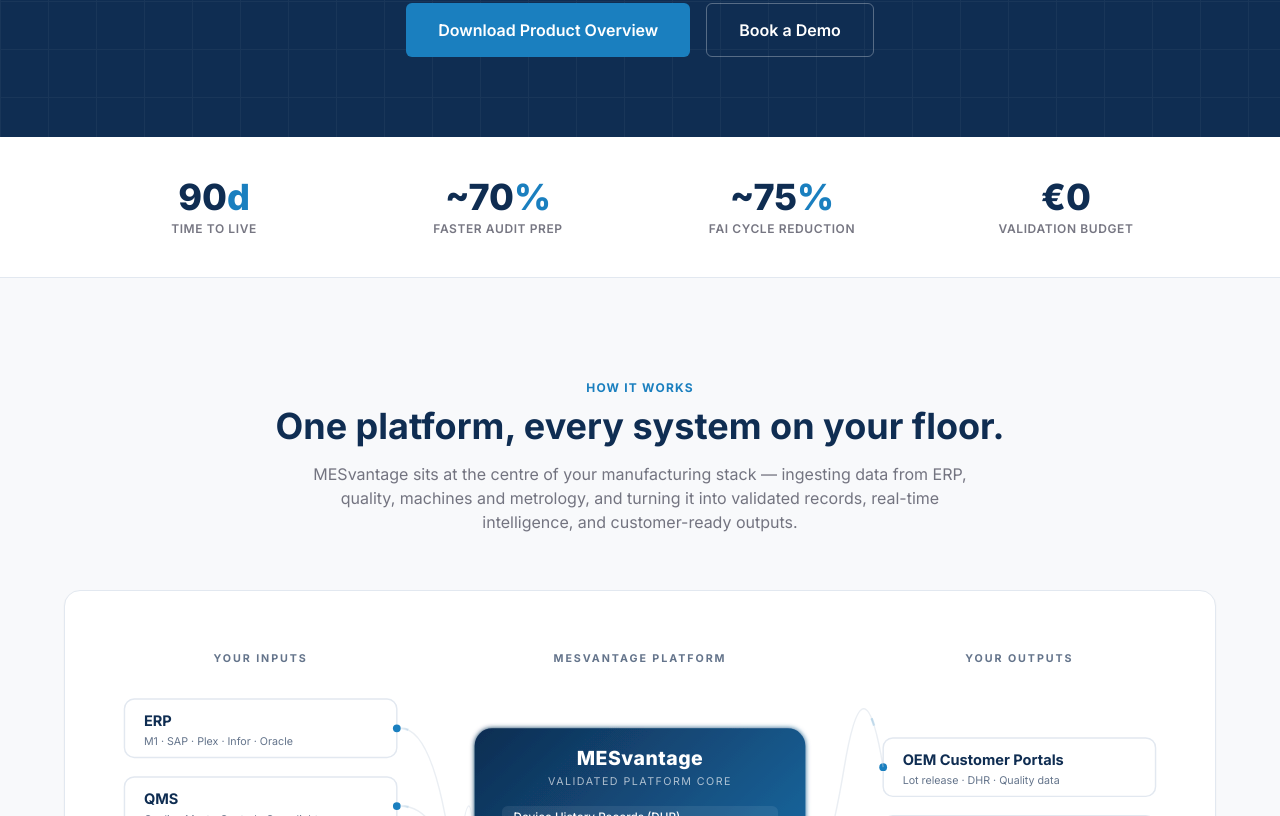
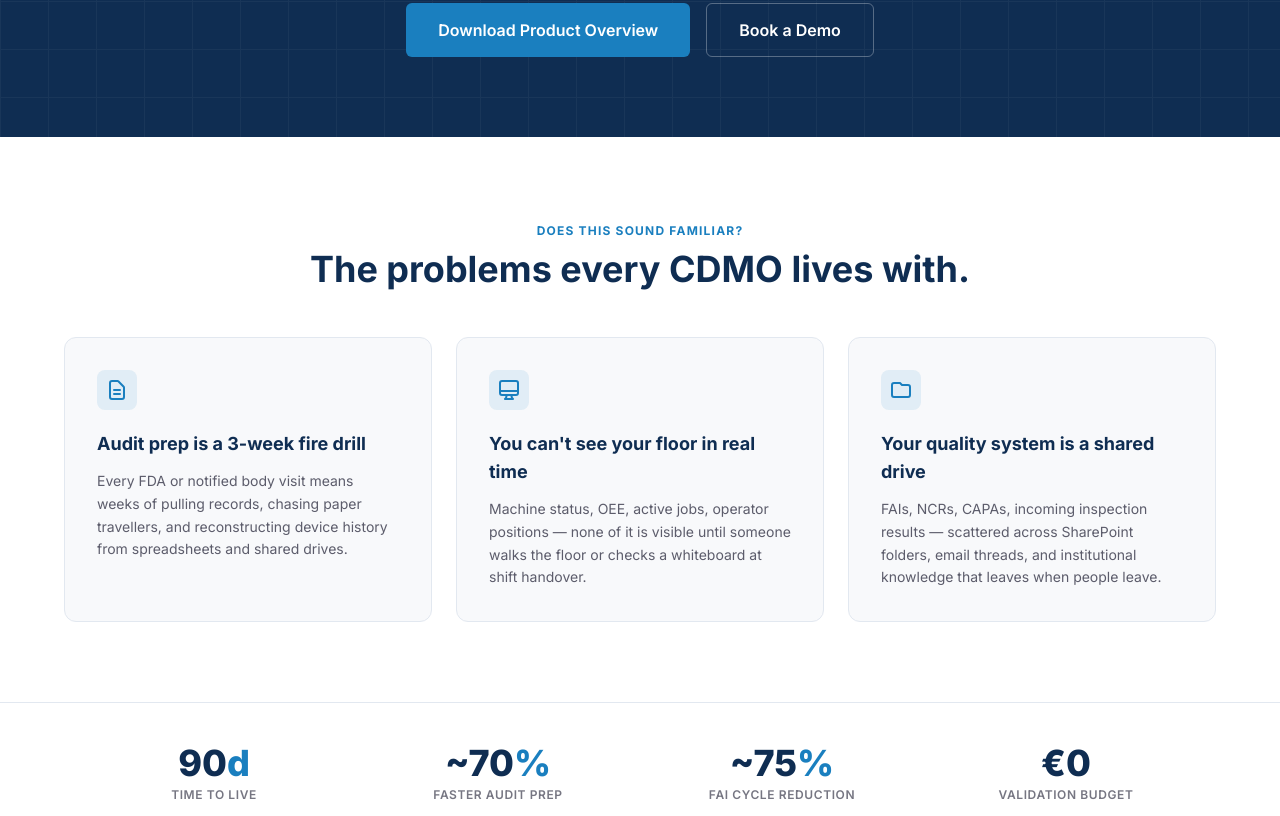
Before and after one commit to bogger24/mesvantage-site, an Astro site: page / in a window 1280 px wide. Shown: the part 544-1360 px from the top of the page. Built offline with nearby package versions, Linux system fonts and the light colour scheme; Astro itself is replaced by a stand-in of ours.

Commit message:
feat(homepage): add pain recognition section

```diff
--- a/src/pages/index.astro
+++ b/src/pages/index.astro
@@ -26,6 +26,41 @@ import LeadCaptureModal from '../components/LeadCaptureModal';
         <a href="/about#contact" class="border border-white/30 hover:border-white text-white font-semibold px-8 py-3.5 rounded-md transition-colors">
           Book a Demo
         </a>
+      </div>
+    </div>
+  </section>
+
+  <!-- Pain recognition -->
+  <section class="py-20 px-6 bg-white border-b border-border">
+    <div class="max-w-6xl mx-auto">
+      <div class="text-center mb-12">
+        <span class="text-xs font-bold tracking-widest text-accent uppercase">Does this sound familiar?</span>
+        <h2 class="mt-2 text-3xl md:text-4xl font-bold text-navy">The problems every CDMO lives with.</h2>
+      </div>
+      <div class="grid md:grid-cols-3 gap-6">
+        {[
+          {
+            icon: `<svg class="w-6 h-6" fill="none" viewBox="0 0 24 24" stroke="currentColor"><path stroke-linecap="round" stroke-linejoin="round" stroke-width="2" d="M9 12h6m-6 4h6m2 5H7a2 2 0 01-2-2V5a2 2 0 012-2h5.586a1 1 0 01.707.293l5.414 5.414a1 1 0 01.293.707V19a2 2 0 01-2 2z" /></svg>`,
+            title: 'Audit prep is a 3-week fire drill',
+            body: 'Every FDA or notified body visit means weeks of pulling records, chasing paper travellers, and reconstructing device history from spreadsheets and shared drives.',
+          },
+          {
+            icon: `<svg class="w-6 h-6" fill="none" viewBox="0 0 24 24" stroke="currentColor"><path stroke-linecap="round" stroke-linejoin="round" stroke-width="2" d="M9.75 17L9 20l-1 1h8l-1-1-.75-3M3 13h18M5 17h14a2 2 0 002-2V5a2 2 0 00-2-2H5a2 2 0 00-2 2v10a2 2 0 002 2z" /></svg>`,
+            title: "You can't see your floor in real time",
+            body: 'Machine status, OEE, active jobs, operator positions — none of it is visible until someone walks the floor or checks a whiteboard at shift handover.',
+          },
+          {
+            icon: `<svg class="w-6 h-6" fill="none" viewBox="0 0 24 24" stroke="currentColor"><path stroke-linecap="round" stroke-linejoin="round" stroke-width="2" d="M3 7v10a2 2 0 002 2h14a2 2 0 002-2V9a2 2 0 00-2-2h-6l-2-2H5a2 2 0 00-2 2z" /></svg>`,
+            title: 'Your quality system is a shared drive',
+            body: 'FAIs, NCRs, CAPAs, incoming inspection results — scattered across SharePoint folders, email threads, and institutional knowledge that leaves when people leave.',
+          },
+        ].map(card => (
+          <div class="bg-surface border border-border rounded-xl p-8">
+            <div class="w-10 h-10 rounded-lg bg-accent/10 text-accent flex items-center justify-center mb-5" set:html={card.icon} />
+            <h3 class="text-lg font-bold text-navy mb-3">{card.title}</h3>
+            <p class="text-ink/70 leading-relaxed text-sm">{card.body}</p>
+          </div>
+        ))}
       </div>
     </div>
   </section>
```
